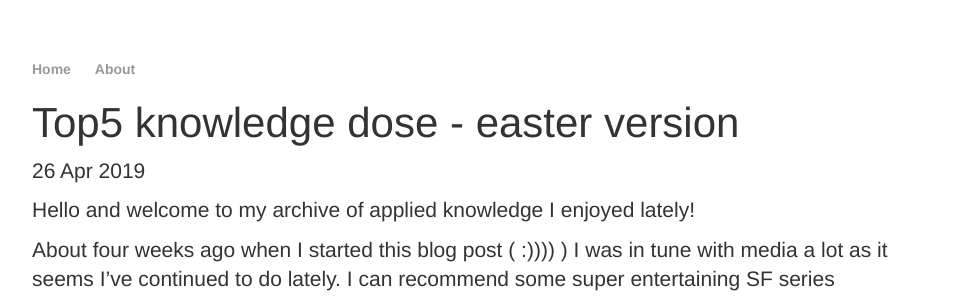
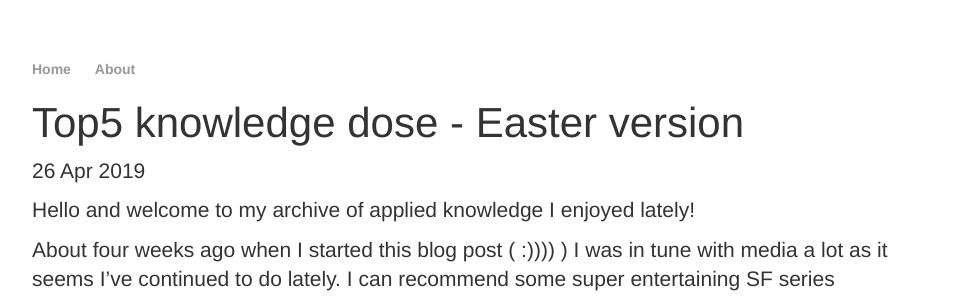
Before and after one commit to anrei0000/anrei0000.github.io, a Jekyll site: the page built from _posts/2019-04-26-reading-list.md, in a window 1280 px wide. Shown: the top 296 px of the page, without its empty margins (160-1119 px from the left). Built offline with Jekyll 4.4.1, drawn with Linux system fonts in a browser that asks for light colours; nearby versions of some CDN libraries.

```diff
--- a/_posts/2019-04-26-reading-list.md
+++ b/_posts/2019-04-26-reading-list.md
@@ -1,6 +1,6 @@
 ---
 layout: post
-title: "Top5 knowledge dose - easter version"
+title: "Top5 knowledge dose - Easter version"
 date: 2019-04-26
 ---
 Hello and welcome to my archive of applied knowledge I enjoyed lately!
```
